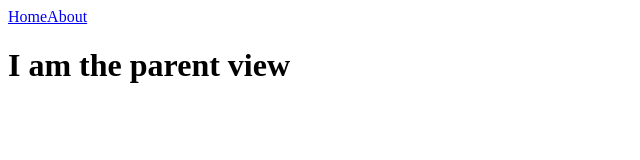
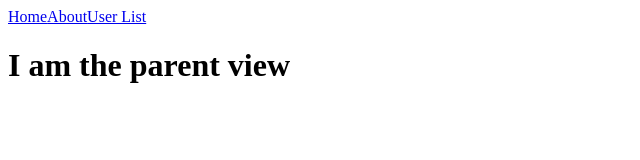
Before and after one commit to KI1998/nuxt-pra, a Nuxt app: page /users in a window 1280 px wide. Shown: the top 160 px of the page, without its empty margins (0-640 px from the left). Built offline with nearby package versions, Linux system fonts and the light colour scheme.

Commit message:
ルーティングの設定。階層ページを作成。

```diff
--- a/components/NavBar.vue
+++ b/components/NavBar.vue
@@ -3,6 +3,7 @@
     <nav>
       <nuxt-link to="/">Home</nuxt-link>
       <nuxt-link to="/about" no-prefetch>About</nuxt-link>
+      <nuxt-link :to="{ name: 'users-list' }">User List</nuxt-link>
     </nav>
   </div>
 </template>
```
